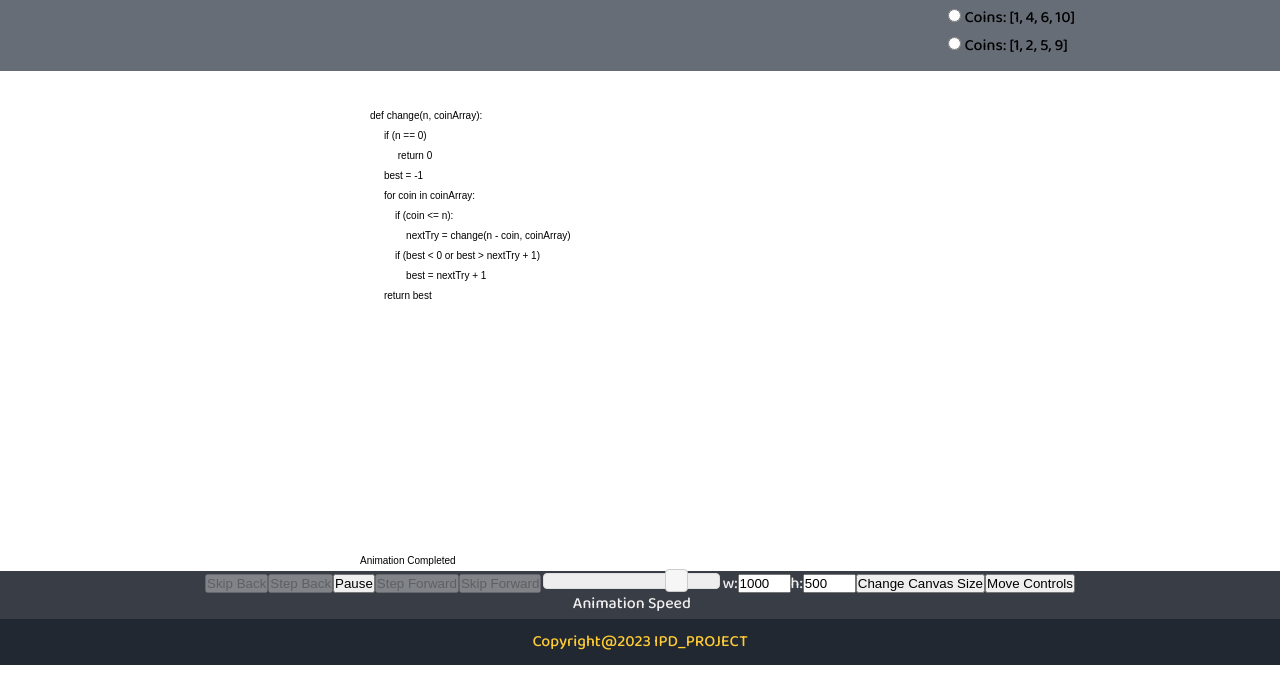
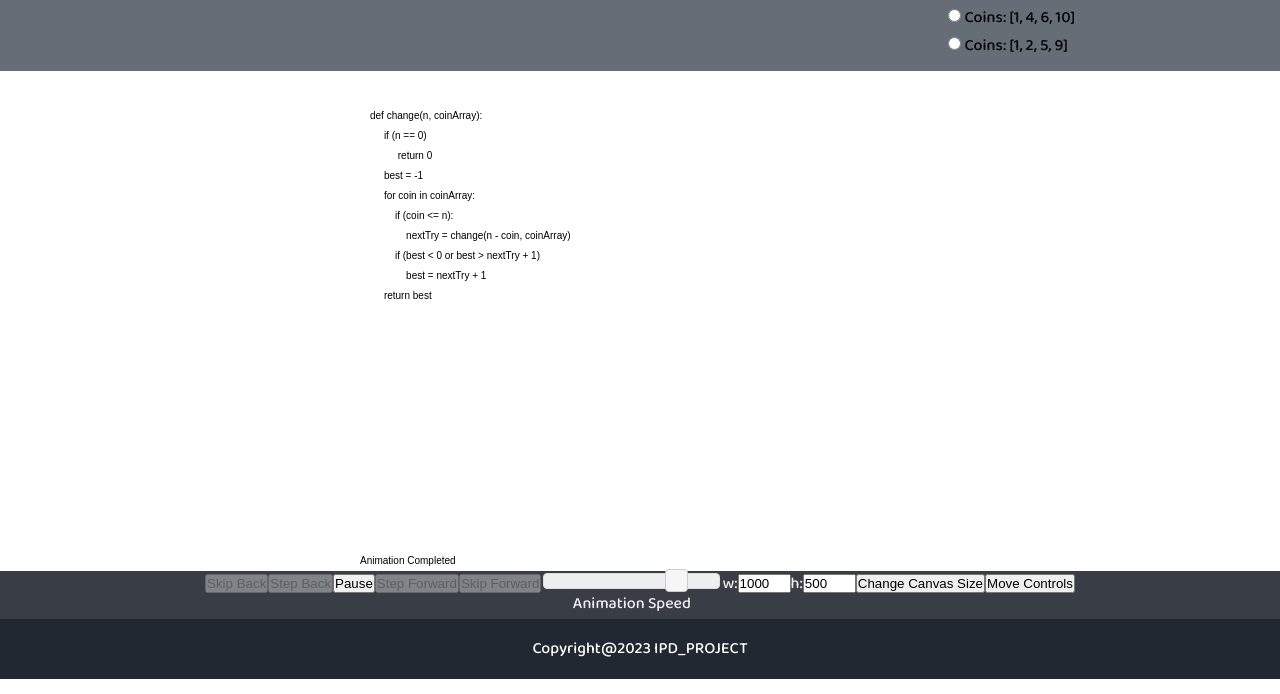
Before and after one commit to vatsalupadhyay/coin, a plain HTML site: page index.html in a window 1280 px wide. Shown: the part 106-800 px from the top of the page. Drawn offline with Linux system fonts and the light colour scheme.

Commit message:
Update visualizationPageStyle.css
footer

```diff
--- a/visualizationPageStyle.css
+++ b/visualizationPageStyle.css
@@ -109,9 +109,9 @@ body {
 }
 
 .VisualizationMainPage #footer {
-    padding: 0 10px;
+    padding: 7px 10px;
     background: #222831;
-    color: #ffcc33;
+    color: #ffffff;
 }
 
 .VisualizationMainPage #footer p {
```
